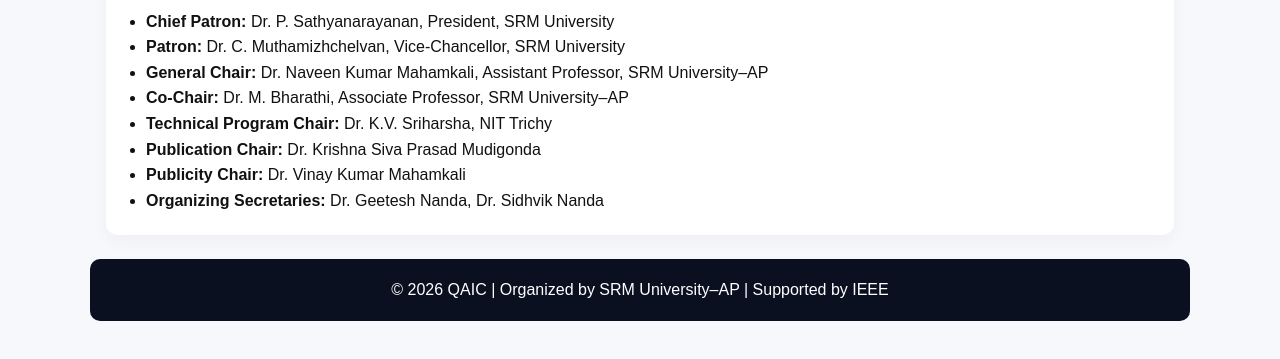
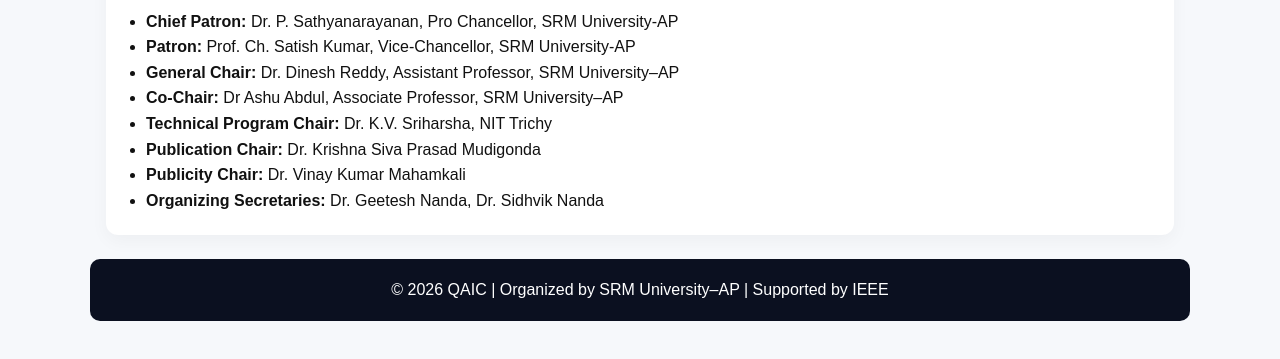
Before and after one commit to NAVEENKUMAR-M-RESEARCHER/NAVEENKUMAR-M-RESEARCHER.github.io, a plain HTML site: page QAIC/committee.html in a window 1280 px wide. Shown: the part 275-634 px from the top of the page. Drawn offline with Linux system fonts and the light colour scheme; a script that the page names is missing.

Commit message:
Update committee.html

```diff
--- a/QAIC/committee.html
+++ b/QAIC/committee.html
@@ -28,10 +28,10 @@
     <section class="card">
       <h2>Organizing Committee</h2>
       <ul class="committee-list">
-        <li><strong>Chief Patron:</strong> Dr. P. Sathyanarayanan, President, SRM University</li>
-        <li><strong>Patron:</strong> Dr. C. Muthamizhchelvan, Vice-Chancellor, SRM University</li>
-        <li><strong>General Chair:</strong> Dr. Naveen Kumar Mahamkali, Assistant Professor, SRM University–AP</li>
-        <li><strong>Co-Chair:</strong> Dr. M. Bharathi, Associate Professor, SRM University–AP</li>
+        <li><strong>Chief Patron:</strong> Dr. P. Sathyanarayanan, Pro Chancellor, SRM University-AP</li>
+        <li><strong>Patron:</strong> Prof. Ch. Satish Kumar, Vice-Chancellor, SRM University-AP</li>
+        <li><strong>General Chair:</strong> Dr. Dinesh Reddy, Assistant Professor, SRM University–AP</li>
+        <li><strong>Co-Chair:</strong> Dr Ashu Abdul, Associate Professor, SRM University–AP</li>
         <li><strong>Technical Program Chair:</strong> Dr. K.V. Sriharsha, NIT Trichy</li>
         <li><strong>Publication Chair:</strong> Dr. Krishna Siva Prasad Mudigonda</li>
         <li><strong>Publicity Chair:</strong> Dr. Vinay Kumar Mahamkali</li>
```
